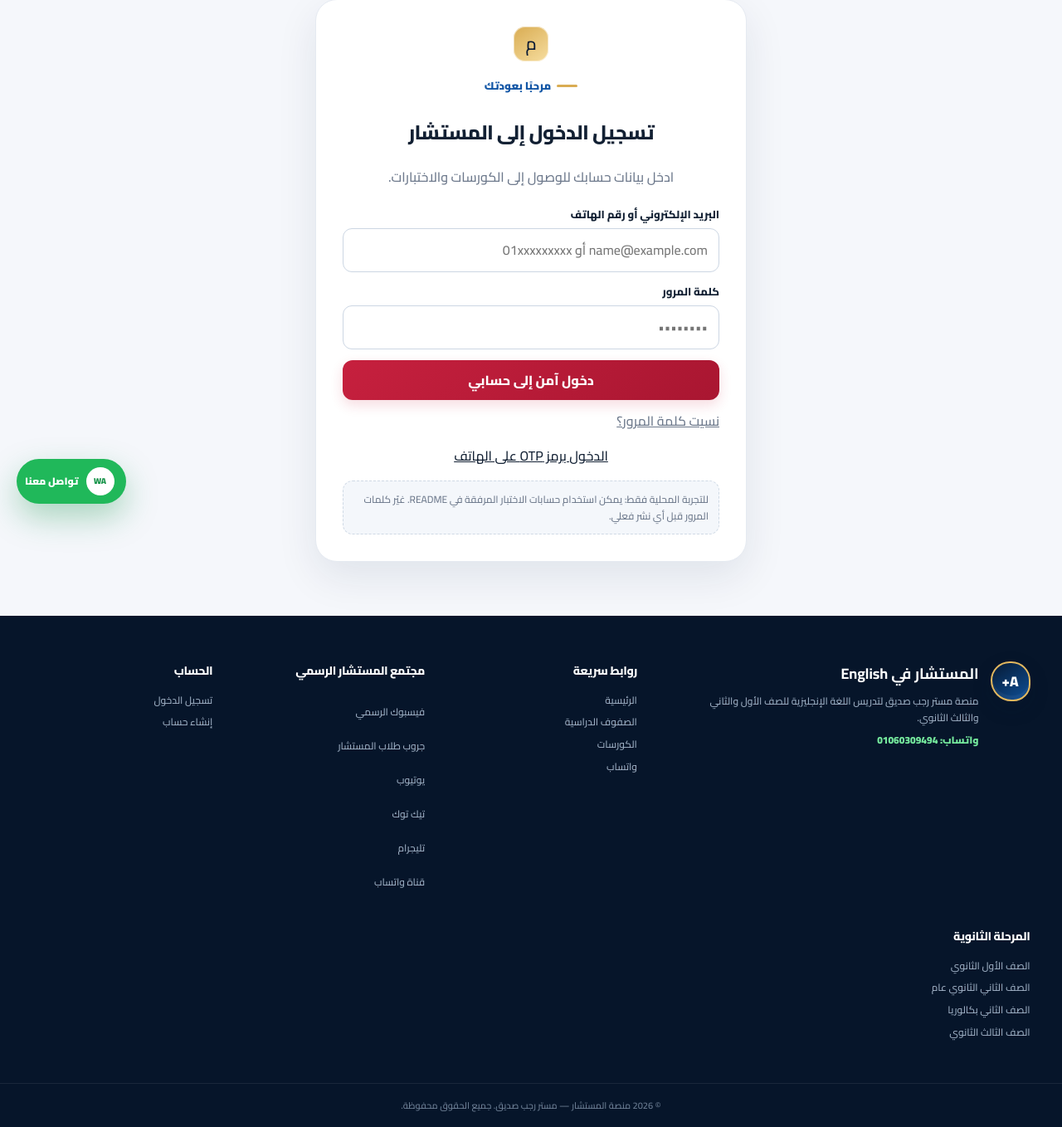
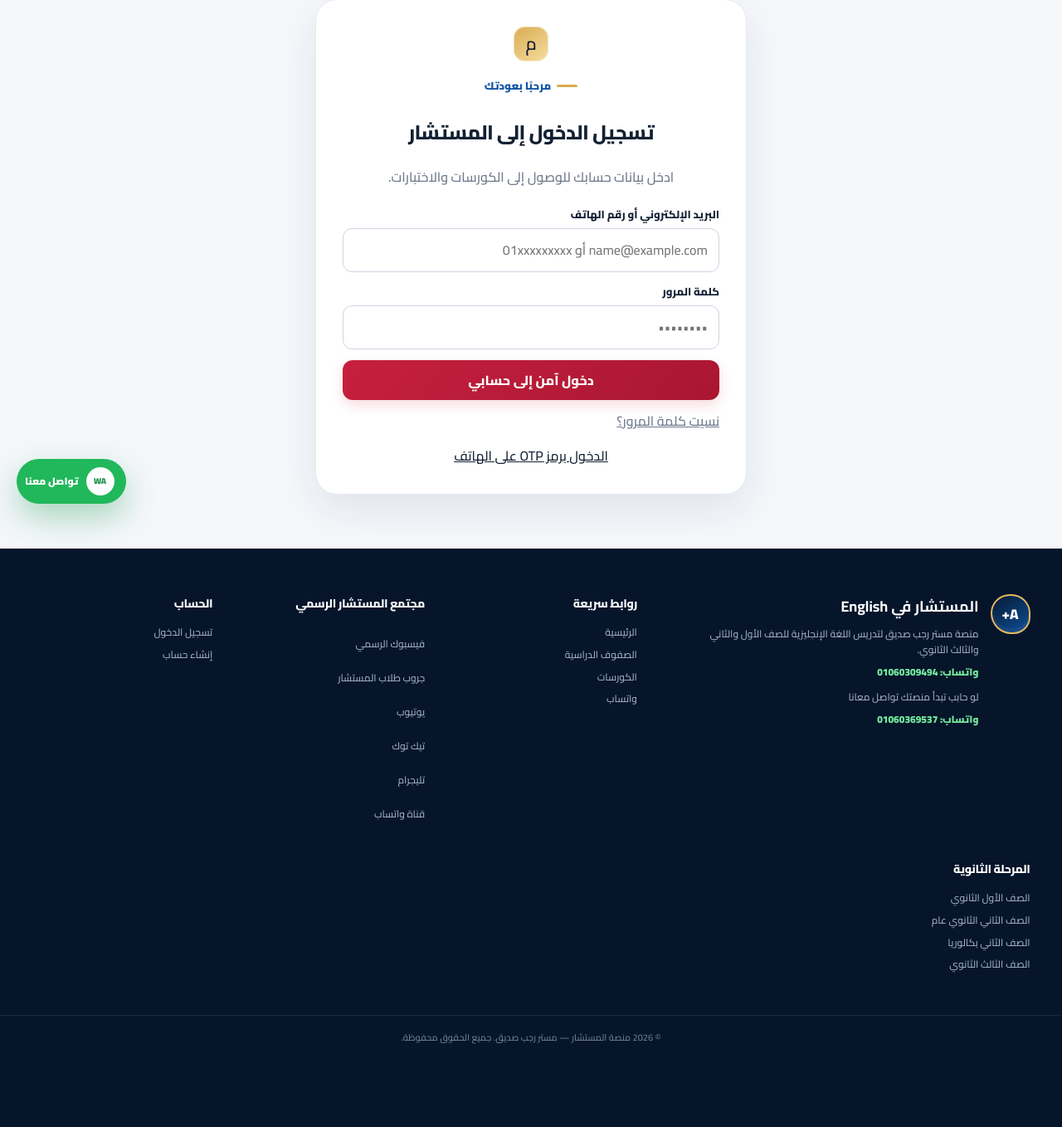
Before and after one commit to saddam2025/SSR_LMS, a FastAPI app: page /login in a window 1280 px wide. Shown: the part 171-1529 px from the top of the page at 83% size. After the commit the page ends 1429 px from the top, so only its background shows below. Run offline with FastAPI, Linux system fonts and the light colour scheme; parts of the project's set-up code (start-up, migrations or seed data) failed here and were passed over; some libraries are stand-ins or nearby versions.

Commit message:
new UI fourth

```diff
--- a/app/templates/base.html
+++ b/app/templates/base.html
@@ -125,7 +125,7 @@
 <a class="whatsapp-float" href="https://wa.me/201060309494?text=%D9%85%D8%B1%D8%AD%D8%A8%D8%A7%D9%8B%20%D8%A3%D8%B1%D9%8A%D8%AF%20%D8%A7%D9%84%D8%A7%D8%B3%D8%AA%D9%81%D8%B3%D8%A7%D8%B1%20%D8%B9%D9%86%20%D9%85%D9%86%D8%B5%D8%A9%20%D8%A7%D9%84%D9%85%D8%B3%D8%AA%D8%B4%D8%A7%D8%B1" target="_blank" rel="noopener" aria-label="تواصل مع المستشار عبر واتساب"><span class="wa-icon">WA</span><span>تواصل معنا</span></a>
 <footer class="ww-footer">
   <div class="ww-footer-inner">
-    <div class="ww-footer-brand"><div class="ww-brand-symbol">A+</div><div><strong>المستشار في English</strong><p>منصة مستر رجب صديق لتدريس اللغة الإنجليزية للصف الأول والثاني والثالث الثانوي.</p><a class="footer-whatsapp" href="https://wa.me/201060309494" target="_blank" rel="noopener">واتساب: 01060309494</a></div></div>
+    <div class="ww-footer-brand"><div class="ww-brand-symbol">A+</div><div><strong>المستشار في English</strong><p>منصة مستر رجب صديق لتدريس اللغة الإنجليزية للصف الأول والثاني والثالث الثانوي.</p><a class="footer-whatsapp" href="https://wa.me/201060309494" target="_blank" rel="noopener">واتساب: 01060309494</a><p style="margin-top:10px">لو حابب تبدأ منصتك تواصل معانا</p><a class="footer-whatsapp" href="https://wa.me/201060369537" target="_blank" rel="noopener">واتساب: 01060369537</a></div></div>
     <div><h4>روابط سريعة</h4><a href="/">الرئيسية</a><a href="/#grades">الصفوف الدراسية</a><a href="/#courses">الكورسات</a><a href="https://wa.me/201060309494" target="_blank" rel="noopener">واتساب</a></div>
     <div class="official-community"><h4>مجتمع المستشار الرسمي</h4>
       <a href="https://www.facebook.com/share/155owXPbgP/?mibextid=wwXIfr" target="_blank" rel="noopener noreferrer">فيسبوك الرسمي</a>
--- a/app/templates/login.html
+++ b/app/templates/login.html
@@ -1,3 +1,3 @@
 {% extends 'base.html' %}{% block title %}تسجيل الدخول | المستشار{% endblock %}{% block content %}
-<div class="form-card"><div class="login-brand"><div class="brand-mark">م</div><span class="eyebrow">مرحبًا بعودتك</span><h2>تسجيل الدخول إلى المستشار</h2><p class="muted">ادخل بيانات حسابك للوصول إلى الكورسات والاختبارات.</p></div>{% if error %}<div class="error">{{error}}</div>{% endif %}<form method="post"><input type="hidden" name="csrf" value="{{csrf}}"><div class="field"><label>البريد الإلكتروني أو رقم الهاتف</label><input type="text" name="email" required autocomplete="username" placeholder="name@example.com أو 01xxxxxxxxx"></div><div class="field"><label>كلمة المرور</label><input type="password" name="password" required autocomplete="current-password" placeholder="••••••••"></div><button class="btn" style="width:100%" type="submit">دخول آمن إلى حسابي</button></form><p class="muted" style="margin-top:12px"><a href="/forgot-password">نسيت كلمة المرور؟</a></p><div style="text-align:center;margin-top:12px"><a href="/otp-login">الدخول برمز OTP على الهاتف</a></div><div class="form-note" style="margin-top:16px">للتجربة المحلية فقط: يمكن استخدام حسابات الاختبار المرفقة في README. غيّر كلمات المرور قبل أي نشر فعلي.</div></div>
+<div class="form-card"><div class="login-brand"><div class="brand-mark">م</div><span class="eyebrow">مرحبًا بعودتك</span><h2>تسجيل الدخول إلى المستشار</h2><p class="muted">ادخل بيانات حسابك للوصول إلى الكورسات والاختبارات.</p></div>{% if error %}<div class="error">{{error}}</div>{% endif %}<form method="post"><input type="hidden" name="csrf" value="{{csrf}}"><div class="field"><label>البريد الإلكتروني أو رقم الهاتف</label><input type="text" name="email" required autocomplete="username" placeholder="name@example.com أو 01xxxxxxxxx"></div><div class="field"><label>كلمة المرور</label><input type="password" name="password" required autocomplete="current-password" placeholder="••••••••"></div><button class="btn" style="width:100%" type="submit">دخول آمن إلى حسابي</button></form><p class="muted" style="margin-top:12px"><a href="/forgot-password">نسيت كلمة المرور؟</a></p><div style="text-align:center;margin-top:12px"><a href="/otp-login">الدخول برمز OTP على الهاتف</a></div></div>
 {% endblock %}
```
